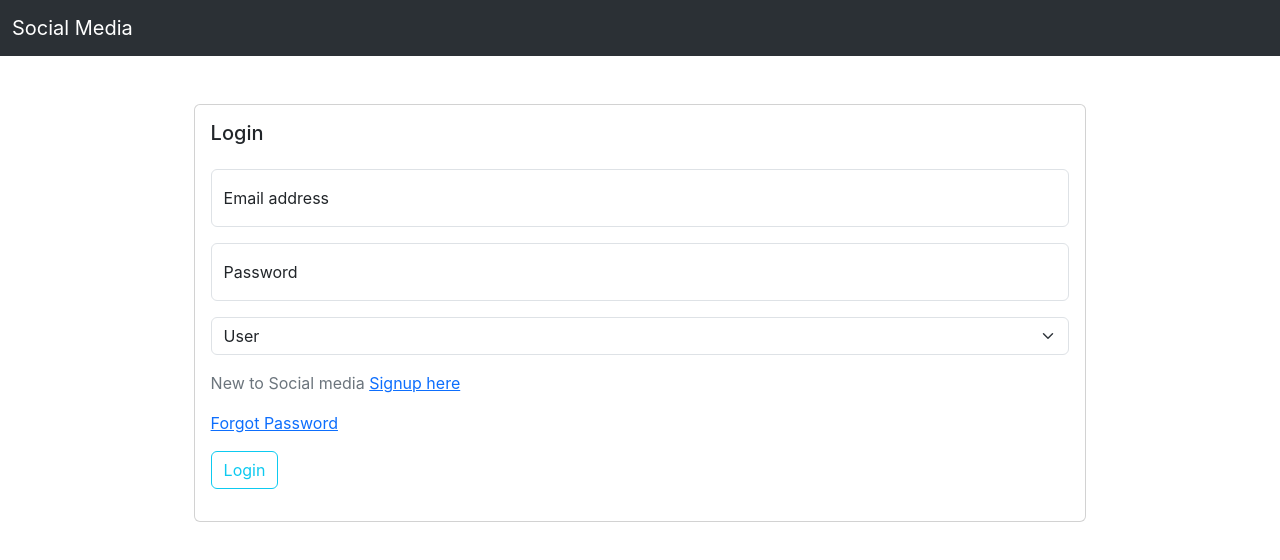
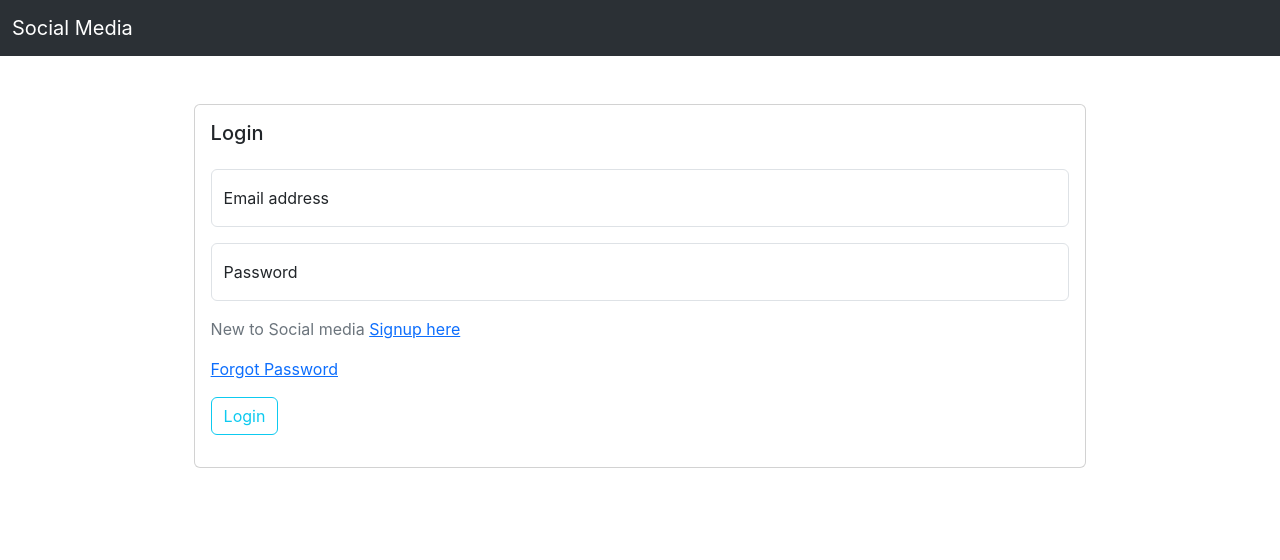
Before and after one commit to bhushan0110/social-media-frontend, a React (Create React App) app: page / in a window 1280 px wide. Shown: the top 560 px of the page. Built offline with nearby package versions, Linux system fonts and the light colour scheme.

Commit message:
Removed seletor tp select user type, generalized the functionality

```diff
--- a/src/components/Login.js
+++ b/src/components/Login.js
@@ -10,7 +10,6 @@ import { useAuth } from "../context/Auth";
 const initialValues = {
     email: '',
     password: '',
-    loginType: 'user',
 };
 
 const Login = () =>{
@@ -22,21 +21,15 @@ const Login = () =>{
         initialValues: initialValues,
         validationSchema: loginSchema,
         onSubmit: (async (data, action) => {
-            const {email,password,loginType} = data;
+            const {email,password} = data;
             try{
-                let resp;
-                if(loginType==='user'){
-                    resp = await postRequest('/auth/login',{email,password});
-                }
-                else{
-                    resp = await postRequest('/admin/login', {email,password});
-                }
-
+                const resp = await postRequest('/auth/login',{email,password});
+                console.log(resp);
                 if (resp.status === 200) {
                     localStorage.setItem('jwtToken', resp.data.authToken);
-                    auth.login(resp.data.user);
+                    auth.login(resp.data.require);
                     auth.successToast('Login Success');
-                    if(loginType ==='user')
+                    if(resp.data.isAdmin === false)
                         navigate('/dashboard');
                     else{
                         auth.setAdmin(true);
@@ -81,13 +74,6 @@ const Login = () =>{
                                 errors.password && touched.password?<p className="form-error text-danger">{errors.password}</p> : null
                             }
                         </div>
-                        <select className="form-select form-select mb-3" aria-label=".form-select-sm example"
-                            value={values.loginType} onChange={handleChange} onBlur={handleBlur}
-                            name="loginType"
-                        >
-                            <option value="user" selected>User</option>
-                            <option value="admin">Admin</option>
-                        </select>
                         <div>
                             <p className="text-secondary">New to Social media <Link to="/signup">Signup here</Link></p>
                             <p className="text-secondary"><a href="/forgotPassword">Forgot Password</a></p>
```
